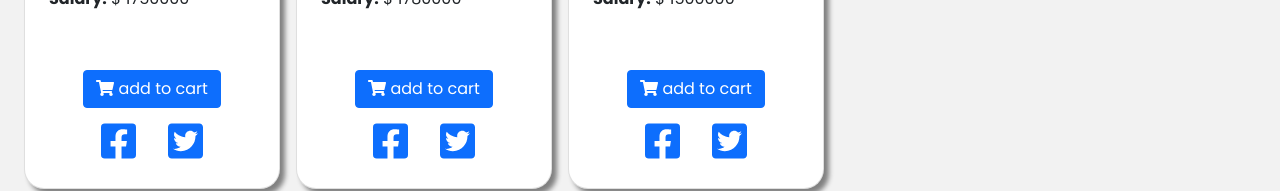
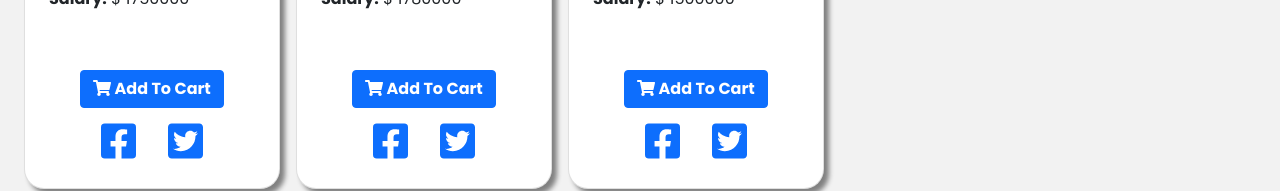
Before and after one commit to rakibtweets/scientist-club-reactJs, a React (Create React App) app: page / in a window 1280 px wide. Shown: the part 627-818 px from the top of the page. Built offline with nearby package versions, Linux system fonts and the light colour scheme.

Commit message:
minor bug fixed

```diff
--- a/src/components/Scientist/Scientist.css
+++ b/src/components/Scientist/Scientist.css
@@ -8,7 +8,7 @@
   background: #ffff;
   box-shadow: 5px 5px 5px grey;
   border-radius: 20px;
-  transition: 0.5s;
+  transition: 0.3s;
 }
 .icon {
   font-size: 2.5em;
@@ -20,6 +20,16 @@
 .card__container:hover .icon {
   color: white;
 }
+.card__container:hover .card-btn {
+  background-color: white;
+  color: #3578e5;
+  outline: none;
+  border: none;
+}
+.card-btn:focus {
+  outline: none;
+  border: none;
+}
 
 .media__icon {
   display: flex;
--- a/src/components/Scientist/Scientist.js
+++ b/src/components/Scientist/Scientist.js
@@ -45,9 +45,9 @@ const Scientist = (props) => {
           <button
             onClick={() => props.handleAddtoCart(props.scientist)}
             href="#0"
-            className="btn btn-primary card-btn"
+            className="btn btn-primary fw-bold card-btn"
           >
-            {cartIcon} add to cart
+            {cartIcon} Add To Cart
           </button>
         </div>
         <div className="media__icon mb-3">
```
